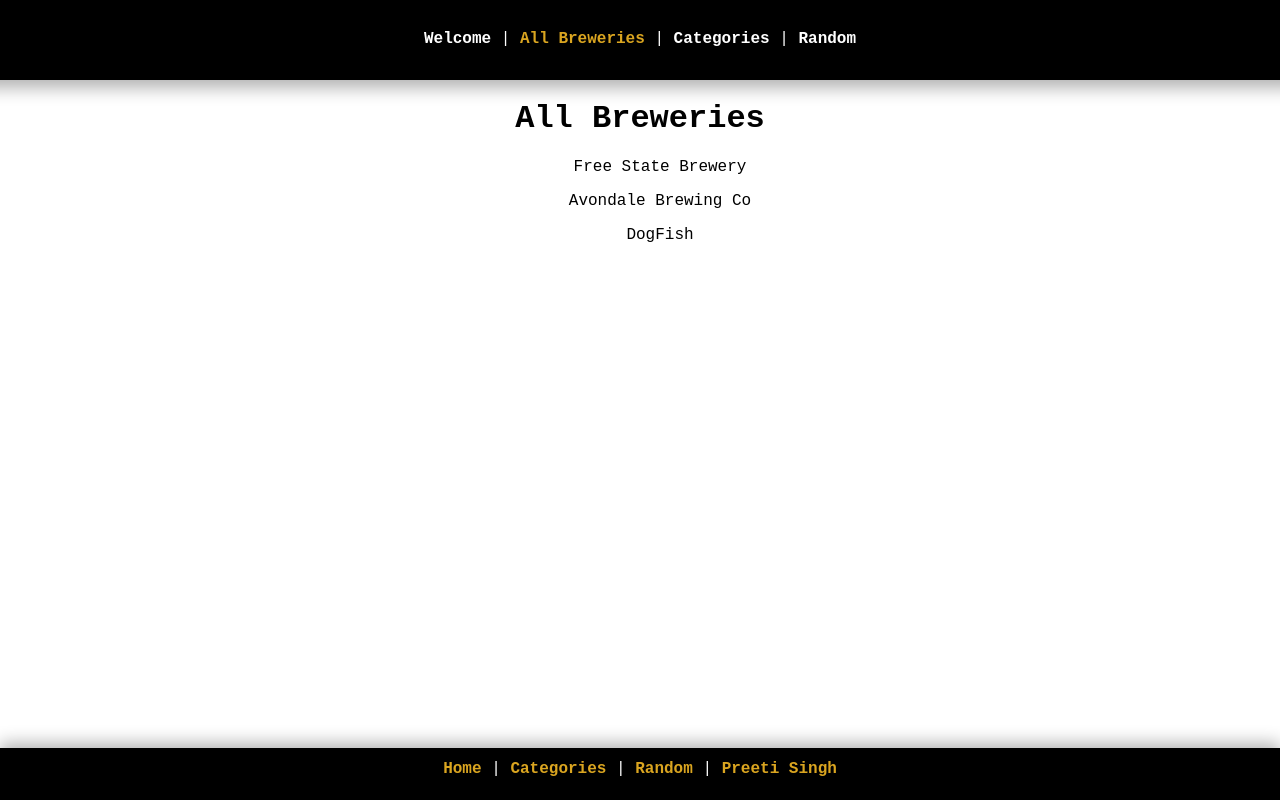
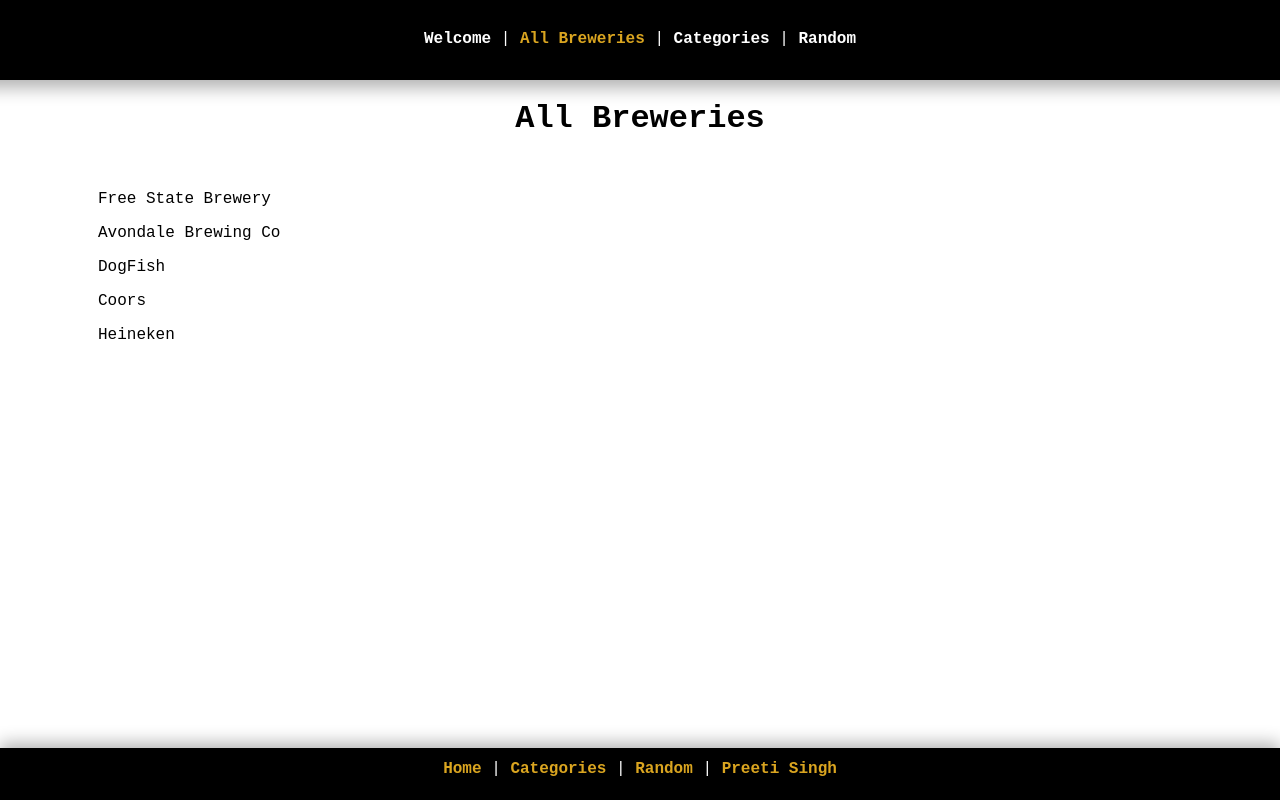
Before and after one commit to singhp1992/brewery, a Vue app: page /#/home in a window 1280 px wide. Built offline with nearby package versions, Linux system fonts and the light colour scheme.

Commit message:
renamed places to brewerys - typo intended

```diff
--- /dev/null
+++ b/src/components/Brewerys.vue
@@ -0,0 +1,31 @@
+<template>
+    <div class="brewerys">
+        <ul>
+            <li v-bind:key="brewery.id" v-for="brewery in brewerys">
+                <p>{{ brewery.title }}</p>
+            </li>
+        </ul>
+    </div>
+</template>
+
+<script>
+export default {
+    name: "Brewerys",
+    props: ["brewerys"]
+}
+</script>
+
+<style scoped>
+
+.brewerys {
+    text-align: left;
+    display: flex;
+    justify-content: space-between;
+    margin-left: 50px;
+}
+
+ul {
+  list-style-type: none;
+}
+
+</style>
--- a/src/components/Places.vue
+++ /dev/null
@@ -1,24 +0,0 @@
-<template>
-    <div>
-        <ul>
-            <li v-bind:key="place.id" v-for="place in places">
-                <p>{{ place.title }}</p>
-            </li>
-        </ul>
-    </div>
-</template>
-
-<script>
-export default {
-    name: "Places",
-    props: ["places"]
-}
-</script>
-
-<style scoped>
-
-ul {
-  list-style-type: none;
-}
-
-</style>
--- a/src/views/Home.vue
+++ b/src/views/Home.vue
@@ -1,32 +1,70 @@
 <template>
   <div id="home">
     <h1> All Breweries </h1>
-    <Places v-bind:places="places" />
+    <Brewerys v-bind:brewerys="brewerys" />
   </div>
 </template>
 
 <script>
-import Places from '../components/Places';
+import Brewerys from '../components/Brewerys';
 
 export default {
   name: 'Home',
   components: {
-    Places
+    Brewerys
   },
   data() {
     return {
-      places: [
+      brewerys: [
        {
-          id: 1,
         title: 'Free State Brewery',
+        type: 'Micro',
+        address: '1234 Happy Street',
+        city: 'Springfield',
+        state: 'Kansas',
+        phone: '01234567',
+        website_url: 'http://www.beer.com',
+        showDetail: false,
     },
     {
-          id: 2,
         title: 'Avondale Brewing Co',
+        type: 'Planning',
+        address: '1234 Happy Street',
+        city: 'Springfield',
+        state: 'Missouri',
+        phone: '01234567',
+        website_url: 'http://www.beer.com',
+        showDetail: false,
     },
     {
-          id: 3,
         title: 'DogFish',
+        type: 'Regional',
+        address: '1234 Happy Street',
+        city: 'Springfield',
+        state: 'Oklahoma',
+        phone: '01234567',
+        website_url: 'http://www.beer.com',
+        showDetail: false
+    },
+    {
+        title: 'Coors',
+        type: 'Micro',
+        address: '1234 Happy Street',
+        city: 'Springfield',
+        state: 'Texas',
+        phone: '01234567',
+        website_url: 'http://www.beer.com',
+        showDetail: false,
+    },
+    {
+        title: 'Heineken',
+        type: 'Planning',
+        address: '1234 Happy Street',
+        city: 'Springfield',
+        state: 'California',
+        phone: '01234567',
+        website_url: 'http://www.beer.com',
+        showDetail: false,
     }
       ]
     }
```
Lines whose indentation alone changed are shown as unchanged.
